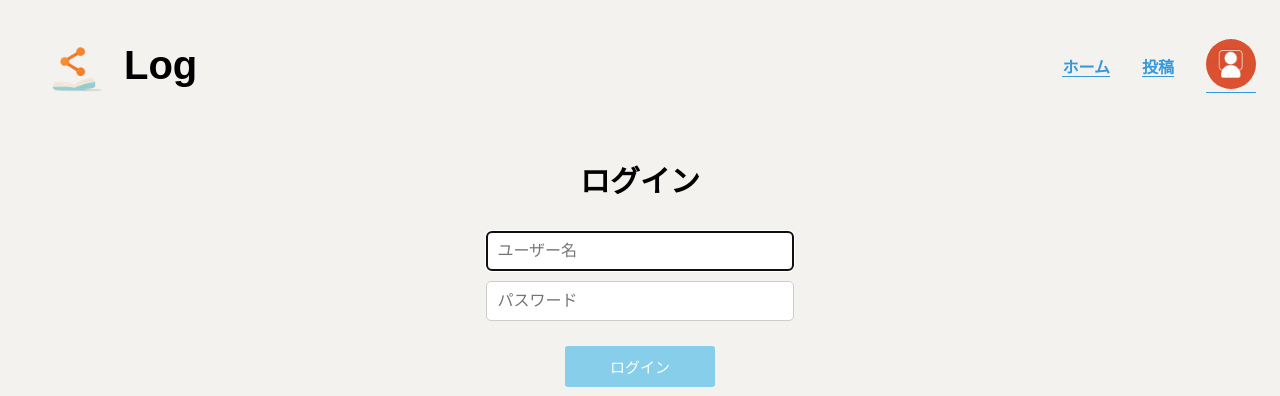
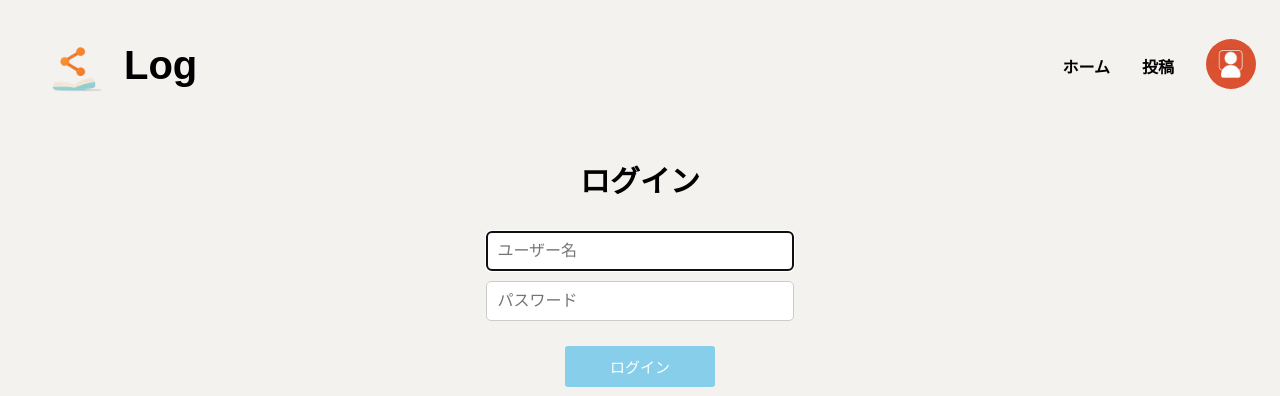
Before and after one commit to kan-ikeda/Log_Django, a Django app: page /accounts/login/ in a window 1280 px wide. Shown: the top 396 px of the page. Run offline with Django 5.2, Linux system fonts and the light colour scheme.

Commit message:
ログイン画面のaタグ修正

```diff
--- a/static/css/login.css
+++ b/static/css/login.css
@@ -9,7 +9,7 @@
     font-size: 30px;
 }
 
-a {
+.login a {
     border-bottom: 1px solid #3498DB;
     padding-bottom: 0.01rem;
     color: #3498DB;
```
